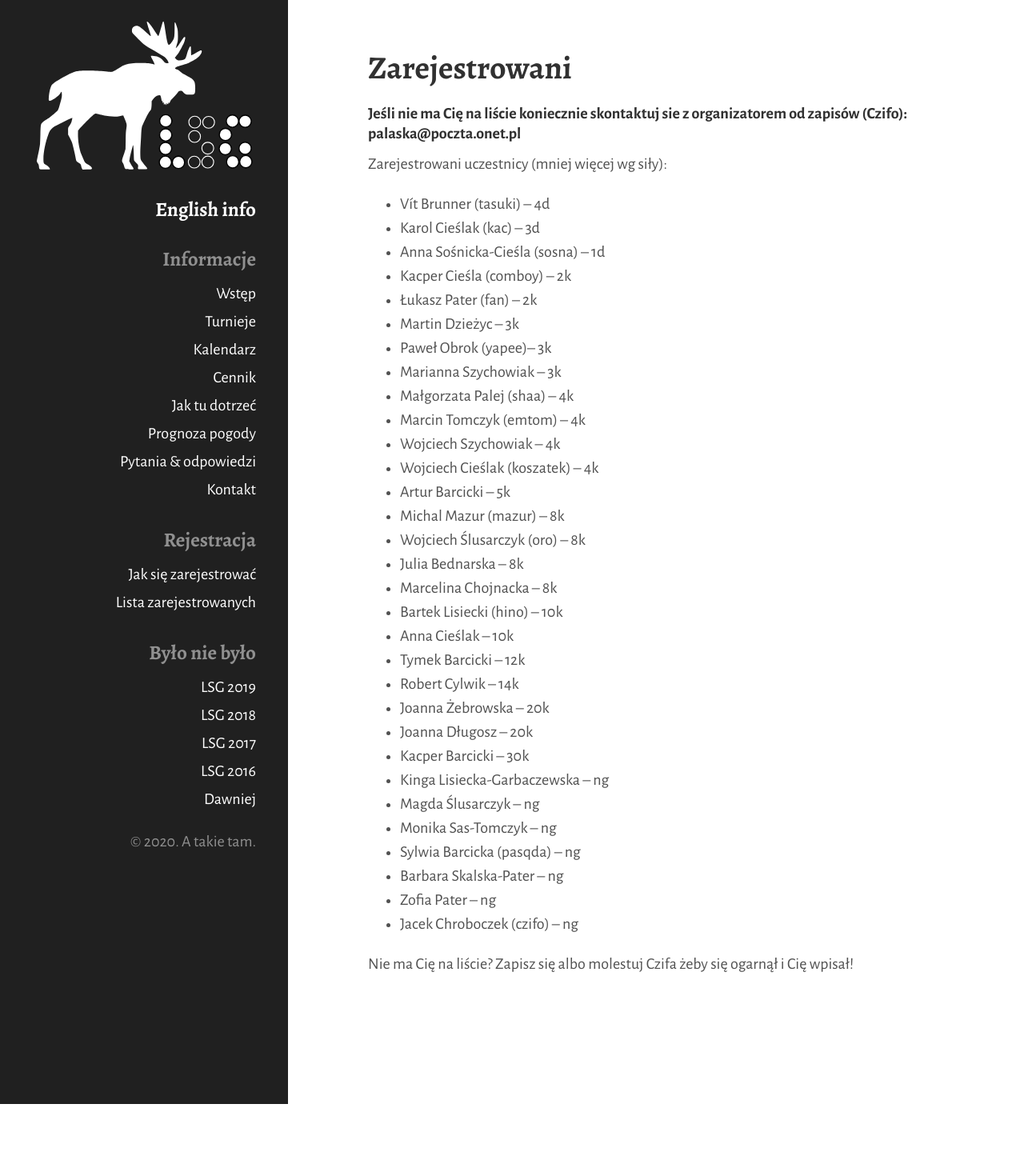
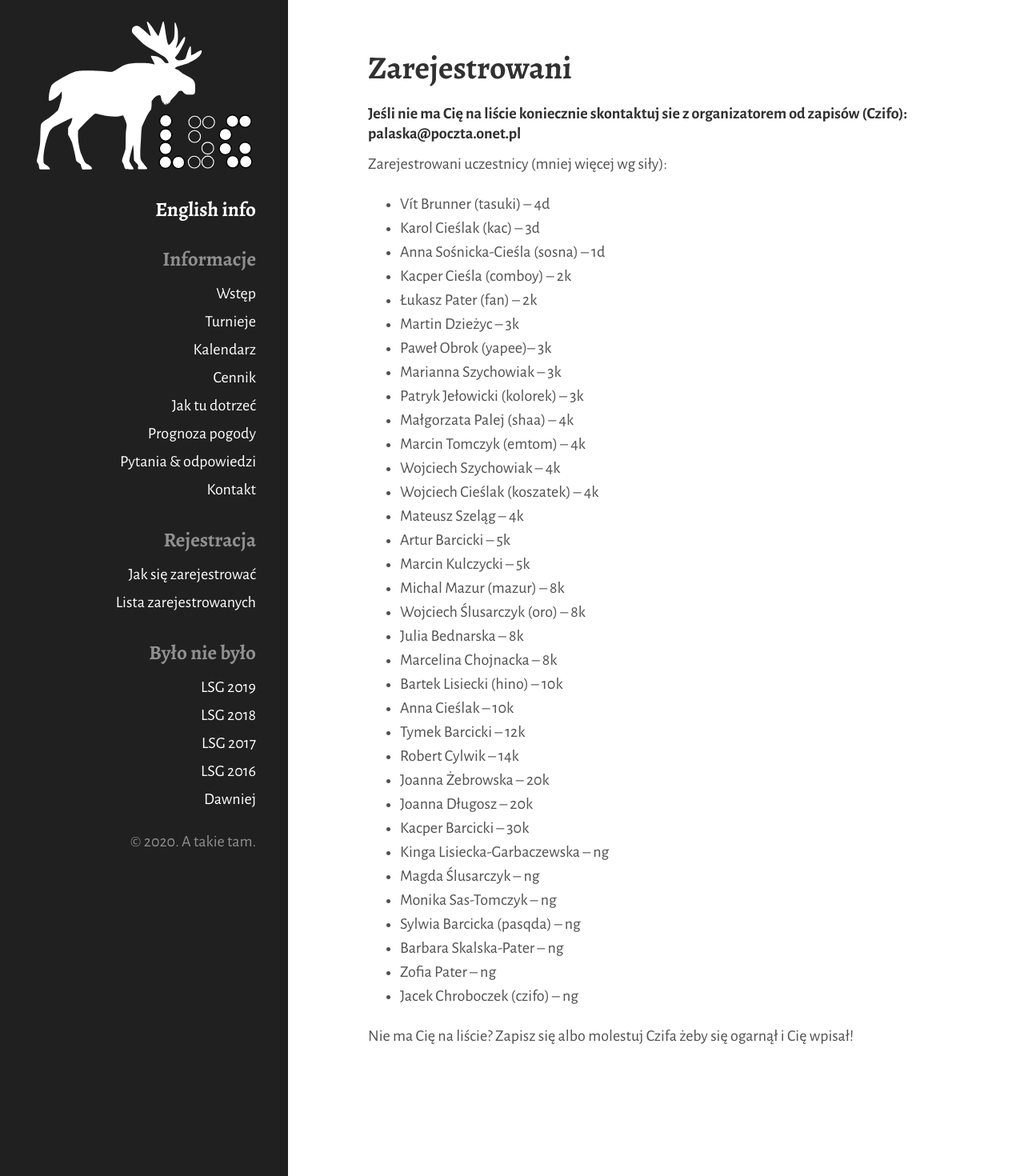
Before and after one commit to tasuki/lsg, a Jekyll site: the page built from zarejestrowani.md, in a window 1280 px wide. Shown: the whole page at 80% size. Built offline with Jekyll 4.4.1, drawn with Linux system fonts in a browser that asks for light colours; nearby versions of some CDN libraries; before the commit the page ends 1380 px from its top, so only the background shows below that.

Commit message:
Update zarejestrowani.md

```diff
--- a/zarejestrowani.md
+++ b/zarejestrowani.md
@@ -17,11 +17,14 @@ Zarejestrowani uczestnicy (mniej więcej wg siły):
 - Martin Dzieżyc -- 3k
 - Paweł Obrok (yapee)-- 3k
 - Marianna Szychowiak -- 3k
+- Patryk Jełowicki (kolorek) -- 3k
 - Małgorzata Palej (shaa) -- 4k
 - Marcin Tomczyk (emtom) -- 4k
 - Wojciech Szychowiak -- 4k
 - Wojciech Cieślak (koszatek) -- 4k
+- Mateusz Szeląg -- 4k
 - Artur Barcicki -- 5k
+- Marcin Kulczycki -- 5k
 - Michal Mazur (mazur) -- 8k
 - Wojciech Ślusarczyk (oro) -- 8k
 - Julia Bednarska -- 8k
```
